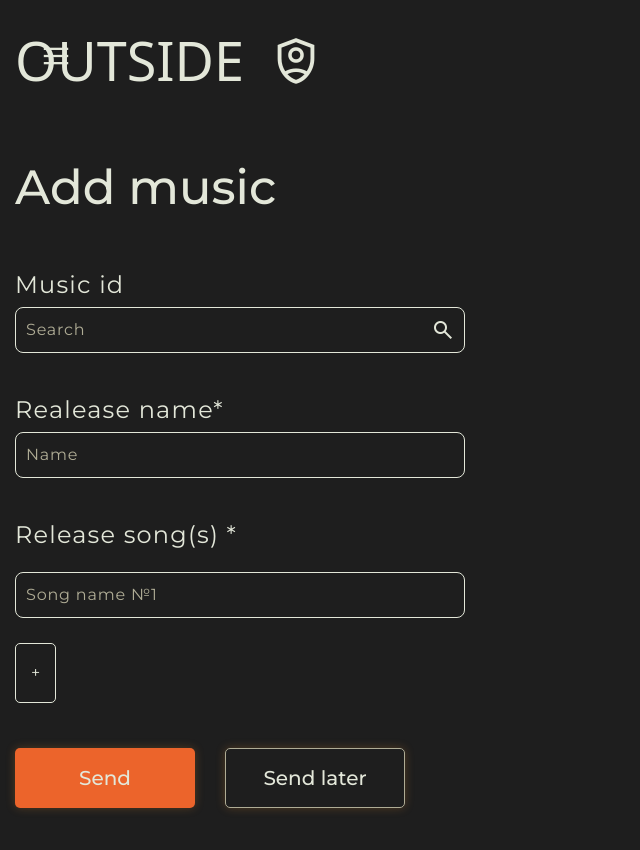
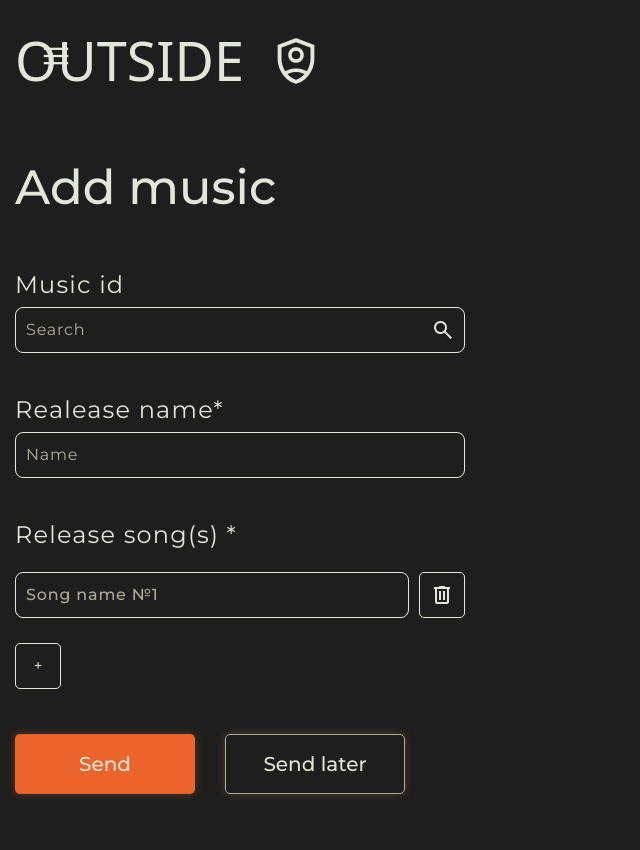
Before and after one commit to outsideOfficialy/adminPanel, a Next.js app: page /add-music in a window 1280 px wide. Shown: the top 850 px of the page, without its empty margins (0-640 px from the left). Built offline with nearby package versions, Linux system fonts and the light colour scheme; a web font is replaced by a local one.

Commit message:
songs list inputs complete

```diff
--- a/components/ButtonTemplate/index.tsx
+++ b/components/ButtonTemplate/index.tsx
@@ -15,11 +15,7 @@ const ButtonTemplate: React.FC<ButtonTemplateProps> = ({
   onClick,
   className
 }) => {
-  return <button className={clsx(
-    "transition duration-300 rounded-[5px] w-full min-h-[60px]",
-    "text-center shadow-[0px_0px_10px_0px_rgba(239,147,53,0.25)] hover:shadow-[rgba(239,147,53)]",
-    className
-  )} type={type} onClick={onClick ? onClick : undefined}>
+  return <button className={`transition duration-300 rounded-[5px] w-full text-center shadow-[0px_0px_10px_0px_rgba(239,147,53,0.25)] hover:shadow-[rgba(239,147,53)] ${className}`} type={type} onClick={onClick ? onClick : undefined}>
     {children}
   </button>
 };
@@ -30,7 +26,7 @@ export const ButtonPrimary: React.FC<ButtonTemplateProps> = ({
   onClick,
   type
 }) => {
-  return <ButtonTemplate type={type} onClick={onClick} className={clsx("text-[20px] max-w-[180px] font-medium",
+  return <ButtonTemplate type={type} onClick={onClick} className={clsx("text-[20px] max-w-[180px] font-medium min-h-[60px]",
   className ? className : "")}>
     {children}
   </ButtonTemplate>
@@ -40,7 +36,7 @@ export const ButtonSecondary: React.FC<ButtonTemplateProps> = ({
   type, children, onClick, className
 }) => {
   // это будет для кнопок Browse.., кнопки там где плюсик внутри в строке добавления песен
-  return <ButtonTemplate type={type} onClick={onClick} className={clsx("transition duration-300 hover:border-main-primary-color rounded-[5px] border-[1px] border-white ", className)}>
+  return <ButtonTemplate type={type} onClick={onClick} className={`transition duration-300 hover:border-main-primary-color rounded-[5px] border-[1px] border-white ${className}`}>
     {children}
   </ButtonTemplate>
 }
--- a/components/ConfirmModal/index.tsx
+++ b/components/ConfirmModal/index.tsx
@@ -13,7 +13,7 @@ interface ConfirmModalProps {
 
 const ConfirmModal: React.FC<ConfirmModalProps> = ({ isOpened, onSetModal }) => {
   return (
-    <div className='relative'>
+    isOpened && <div className='relative' >
       <div className={`transform ${isOpened ? "translate-y-0" : "-translate-y-[300%]"} transition-transform duration-300 ease-in-out relative z-[10]`}>
         {<div className={'w-[690px] flex flex-col justify-center items-center gap-[20px] px-[65px] pt-[80px] pb-[50px] bg-black border border-primary-color'}>
           <div className='w-full'>
@@ -35,10 +35,10 @@ const ConfirmModal: React.FC<ConfirmModalProps> = ({ isOpened, onSetModal }) =>
             <div className='flex flex-col gap-[10px]'>
               <h4 className='text-[24px] font-medium'>Release link's:</h4>
               <div className='pl-[10px] flex gap-[15px]'>
-                <span><Image src={spotify} alt="spotify"/></span>
-                <span><Image src={soundcloud} alt="soundcloud"/></span>
-                <span><Image src={itunes} alt="itunes"/></span>
-                <span><Image src={youtubeMusic} alt="youtubeMusic"/></span>
+                <span><Image src={spotify} alt="spotify" /></span>
+                <span><Image src={soundcloud} alt="soundcloud" /></span>
+                <span><Image src={itunes} alt="itunes" /></span>
+                <span><Image src={youtubeMusic} alt="youtubeMusic" /></span>
               </div>
             </div>
             <div className='flex flex-col gap-[10px]'>
@@ -69,7 +69,7 @@ const ConfirmModal: React.FC<ConfirmModalProps> = ({ isOpened, onSetModal }) =>
           </div>
         </div>}
       </div>
-    </div>
+    </div >
   )
 }
 
--- a/components/Inputs/index.tsx
+++ b/components/Inputs/index.tsx
@@ -1,4 +1,4 @@
-import React from "react";
+import React, { useEffect } from "react";
 import { ButtonSecondary } from "../ButtonTemplate";
 import clsx from "clsx";
 
@@ -12,6 +12,7 @@ interface InputFieldProps {
   label?: string;
   placeholder: string;
   inputClassName?: string;
+  onChange?: (e: React.ChangeEvent<HTMLInputElement>) => void;
   name: string;
 }
 
@@ -53,10 +54,11 @@ const InputWrapper: React.FC<InputWrapperProps> = ({
   </div>;
 }
 
-const InputTypeText: React.FC<InputFieldProps> = ({ label, placeholder, name, inputClassName }) => {
+const InputTypeText: React.FC<InputFieldProps> = ({ label, placeholder, name, inputClassName, onChange }) => {
   return (
     <InputWrapper label={label} className={inputClassName}>
       <input
+        onChange={onChange ? onChange : undefined}
         type="text"
         placeholder={placeholder}
         name={name}
@@ -142,20 +144,43 @@ const FileInput: React.FC<FileInputProps> = ({
 const SongsInputs: React.FC<SongsInputsProps> = ({
   label, name
 }) => {
-  const [songsCount, setSongsCount] = React.useState<number[]>([1]);
+  const [songsCount, setSongsCount] = React.useState<string[]>([""]);
 
-  const increaseSongList = () => setSongsCount([...songsCount, songsCount.length + 1]);
+
+  const increaseSongList = () => setSongsCount([...songsCount, ""]);
+  const decreaseSongList = (idx: number) => {
+    if (songsCount.length === 1) return;
+    const filteredArray = [...songsCount.filter((el, i) => i !== idx)];
+    setSongsCount(filteredArray);
+  };
+  const inputChange = (e: React.ChangeEvent<HTMLInputElement>, idx: number) => {
+    const newInputs = [...songsCount];
+    newInputs[idx] = e.target.value;
+    setSongsCount(newInputs);
+  }
+
 
   return <>
     <InputWrapper label={label} className="gap-[25px]">
       <div className="flex flex-col gap-[25px] w-full">
-        {songsCount.map((el) => {
-          return <InputTypeText key={el} name="songs_list[]" placeholder={`Song name №${el}`}/>
+        {songsCount.map((el, idx) => {
+          return <div key={idx} className="flex gap-[10px] items-start">
+
+            <input type="text" className="bg-black border rounded-lg border-white text-white p-2.5 max-w-[450px] w-full text-base font-medium leading-normal tracking-wider transition duration-300 ease-in-out placeholder-grey focus:border-main-primary-color focus:ring-0 focus:outline-none" value={el} onChange={(e) => inputChange(e, idx)} name="songs_list[]" placeholder={`Song name №${idx + 1}`} />
+
+            <ButtonSecondary onClick={() => decreaseSongList(idx)} className="shadow-none relative w-full max-w-[46px] min-h-[46px]">
+              <span className="material-symbols-outlined absolute left-1/2 top-1/2 -translate-x-1/2 -translate-y-1/2">
+                delete
+              </span>
+            </ButtonSecondary>
+          </div>
         })}
-        <ButtonSecondary onClick={increaseSongList} className="shadow-none px-[15px] min-h-[37px] w-min">+</ButtonSecondary>
+        <ButtonSecondary onClick={increaseSongList} className="relative shadow-none px-[15px] min-h-none max-w-[46px] min-h-[46px]">
+          <span className="absolute left-1/2 top-1/2 -translate-x-1/2 -translate-y-1/2">+</span>
+        </ButtonSecondary>
       </div>
     </InputWrapper>
   </>
-}
+};
 
 export { InputTypeText, SearchInput, TextArea, FileInput, SongsInputs };
```
Lines whose indentation alone changed are shown as unchanged.
